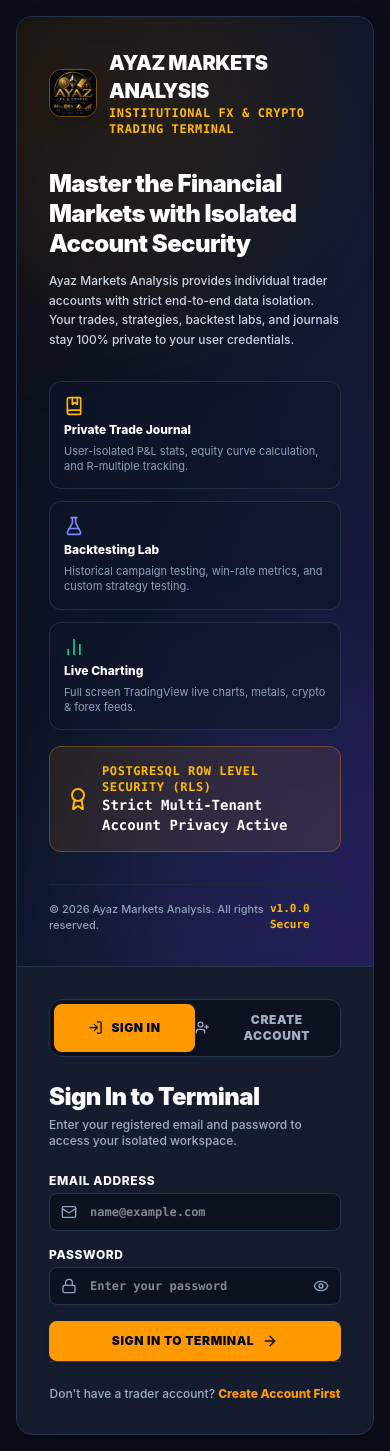
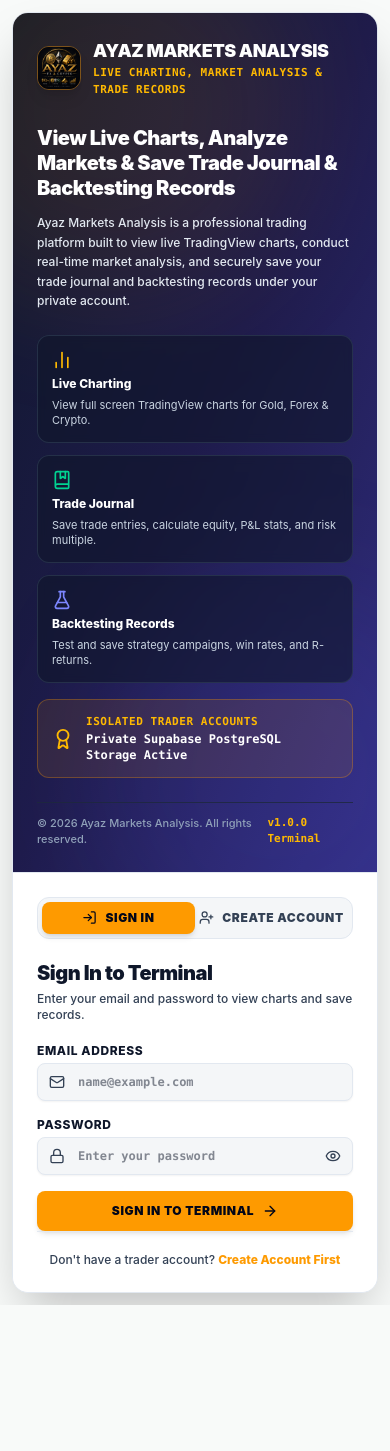
Before and after one commit to ayazshah12345/ayaz-trading-project, a React (Vite) app: page /login in a window 390 px wide. After the commit the page ends 1305 px from the top, so only its background shows below. Built offline with nearby package versions, Linux system fonts and the light colour scheme; no server answers.

Commit message:
Set Light Mode as default, update company description for chart/analyze/journal/backtesting, and enhance mobile responsiveness

```diff
--- a/src/components/backtesting/BacktestDetailView.tsx
+++ b/src/components/backtesting/BacktestDetailView.tsx
@@ -33,10 +33,11 @@
         <div className="flex items-center space-x-3">
           <button
             onClick={onBack}
-            className="p-2 bg-[var(--bg-subpanel)] hover:bg-[var(--bg-card-hover)] theme-text-secondary rounded-lg border border-[var(--border-color)] transition shadow-xs"
+            className="px-3.5 py-2 bg-amber-500 hover:bg-amber-600 text-slate-950 font-black text-xs rounded-lg shadow-md transition flex items-center space-x-1.5 cursor-pointer shrink-0"
             title="Back to All Campaigns"
           >
-            <ArrowLeft size={18} />
+            <ArrowLeft size={16} />
+            <span>Back to Campaigns</span>
           </button>
           <div>
             <div className="flex items-center space-x-2">
--- a/src/hooks/useTradingWorkspace.ts
+++ b/src/hooks/useTradingWorkspace.ts
@@ -57,7 +57,7 @@
   const [activityTimeline, setActivityTimeline] = useState<ActivityTimelineItem[]>([]);
   const [userSettings, setUserSettings] = useState<UserSettings>(mockUserSettings);
   const [accountSummary] = useState(mockAccountPerformance);
-  const [isDarkMode, setIsDarkMode] = useState(true);
+  const [isDarkMode, setIsDarkMode] = useState(false);
 
   // Instant initial auth check from localStorage on refresh
   const storedEmail = localStorage.getItem(AUTH_STORAGE_KEY_EMAIL);
--- a/src/pages/LoginPage.tsx
+++ b/src/pages/LoginPage.tsx
@@ -13,7 +13,8 @@
   BarChart2,
   Award,
   AlertCircle,
-  CheckCircle2
+  CheckCircle2,
+  LineChart
 } from 'lucide-react';
 import logoImg from '../assets/logo.jpg';
 import { supabase, isSupabaseConfigured } from '../lib/supabase';
@@ -80,7 +81,6 @@
             return;
           }
 
-          // Instant access to workspace with zero email confirmation prompts
           const userId = data.user?.id || `user-${Date.now()}`;
           const userEmail = data.user?.email || cleanEmail;
 
@@ -123,80 +123,80 @@
   };
 
   return (
-    <div className="min-h-screen bg-[var(--bg-main)] theme-text-primary flex items-center justify-center p-4 sm:p-6 font-sans">
-      <div className="w-full max-w-6xl rounded-2xl overflow-hidden shadow-2xl border border-[var(--border-color)] bg-[var(--bg-card)] grid grid-cols-1 lg:grid-cols-12 min-h-[680px]">
+    <div className="min-h-screen bg-[var(--bg-main)] theme-text-primary flex items-center justify-center p-3 sm:p-6 font-sans">
+      <div className="w-full max-w-6xl rounded-2xl overflow-hidden shadow-2xl border border-[var(--border-color)] bg-[var(--bg-card)] grid grid-cols-1 lg:grid-cols-12 min-h-[640px]">
 
-        {/* ================= LEFT SIDE: Trading & Company Info ================= */}
-        <div className="lg:col-span-7 bg-gradient-to-br from-[#070b14] via-[#0f172a] to-[#1e1b4b] p-8 lg:p-12 flex flex-col justify-between relative overflow-hidden text-white border-b lg:border-b-0 lg:border-r border-[var(--border-color)]">
+        {/* ================= LEFT SIDE: Company Overview & Description ================= */}
+        <div className="lg:col-span-7 bg-gradient-to-br from-[#0f172a] via-[#1e1b4b] to-[#312e81] p-6 sm:p-8 lg:p-12 flex flex-col justify-between relative overflow-hidden text-white border-b lg:border-b-0 lg:border-r border-[var(--border-color)]">
           <div className="absolute -top-24 -left-24 w-96 h-96 rounded-full bg-amber-500/10 blur-3xl pointer-events-none" />
           <div className="absolute -bottom-24 -right-24 w-96 h-96 rounded-full bg-indigo-500/10 blur-3xl pointer-events-none" />
 
-          {/* Top Logo & Header */}
-          <div className="relative z-10 space-y-6">
+          {/* Top Logo & Branding Header */}
+          <div className="relative z-10 space-y-5">
             <div className="flex items-center space-x-3">
               <img
                 src={logoImg}
                 alt="Ayaz Markets Logo"
-                className="w-12 h-12 rounded-xl border border-amber-500/40 shadow-lg object-cover"
+                className="w-11 h-11 sm:w-12 sm:h-12 rounded-xl border border-amber-500/40 shadow-lg object-cover"
               />
               <div>
-                <h1 className="text-xl font-black tracking-tight text-white uppercase font-sans">
+                <h1 className="text-lg sm:text-xl font-black tracking-tight text-white uppercase font-sans">
                   Ayaz Markets Analysis
                 </h1>
-                <p className="text-xs text-amber-400 font-extrabold tracking-wider uppercase font-mono-numeric">
-                  Institutional FX & Crypto Trading Terminal
+                <p className="text-[11px] text-amber-400 font-extrabold tracking-wider uppercase font-mono-numeric">
+                  Live Charting, Market Analysis & Trade Records
                 </p>
               </div>
             </div>
 
             <div className="space-y-3 pt-2">
-              <h2 className="text-2xl sm:text-3xl font-black leading-tight tracking-tight text-white">
-                Master the Financial Markets with Isolated Account Security
+              <h2 className="text-xl sm:text-2xl lg:text-3xl font-black leading-tight tracking-tight text-white">
+                View Live Charts, Analyze Markets & Save Trade Journal & Backtesting Records
               </h2>
-              <p className="text-xs sm:text-sm text-slate-300 font-medium leading-relaxed">
-                Ayaz Markets Analysis provides individual trader accounts with strict end-to-end data isolation. Your trades, strategies, backtest labs, and journals stay 100% private to your user credentials.
+              <p className="text-xs sm:text-sm text-slate-200 font-medium leading-relaxed">
+                Ayaz Markets Analysis is a professional trading platform built to view live TradingView charts, conduct real-time market analysis, and securely save your trade journal and backtesting records under your private account.
               </p>
             </div>
           </div>
 
-          {/* Middle Features Grid */}
-          <div className="relative z-10 my-8 space-y-4">
+          {/* Middle Core Platform Features Grid */}
+          <div className="relative z-10 my-6 space-y-4">
             <div className="grid grid-cols-1 sm:grid-cols-3 gap-3">
               <div className="p-3.5 rounded-xl bg-slate-900/60 border border-slate-700/60 space-y-1.5 backdrop-blur-xs">
-                <BookMarked className="text-amber-400" size={20} />
-                <h3 className="text-xs font-extrabold text-white">Private Trade Journal</h3>
-                <p className="text-[11px] text-slate-400 leading-snug">
-                  User-isolated P&L stats, equity curve calculation, and R-multiple tracking.
+                <BarChart2 className="text-amber-400" size={20} />
+                <h3 className="text-xs font-extrabold text-white">Live Charting</h3>
+                <p className="text-[11px] text-slate-300 leading-snug">
+                  View full screen TradingView charts for Gold, Forex & Crypto.
+                </p>
+              </div>
+
+              <div className="p-3.5 rounded-xl bg-slate-900/60 border border-slate-700/60 space-y-1.5 backdrop-blur-xs">
+                <BookMarked className="text-emerald-400" size={20} />
+                <h3 className="text-xs font-extrabold text-white">Trade Journal</h3>
+                <p className="text-[11px] text-slate-300 leading-snug">
+                  Save trade entries, calculate equity, P&L stats, and risk multiple.
                 </p>
               </div>
 
               <div className="p-3.5 rounded-xl bg-slate-900/60 border border-slate-700/60 space-y-1.5 backdrop-blur-xs">
                 <FlaskConical className="text-indigo-400" size={20} />
-                <h3 className="text-xs font-extrabold text-white">Backtesting Lab</h3>
-                <p className="text-[11px] text-slate-400 leading-snug">
-                  Historical campaign testing, win-rate metrics, and custom strategy testing.
-                </p>
-              </div>
-
-              <div className="p-3.5 rounded-xl bg-slate-900/60 border border-slate-700/60 space-y-1.5 backdrop-blur-xs">
-                <BarChart2 className="text-emerald-400" size={20} />
-                <h3 className="text-xs font-extrabold text-white">Live Charting</h3>
-                <p className="text-[11px] text-slate-400 leading-snug">
-                  Full screen TradingView live charts, metals, crypto & forex feeds.
+                <h3 className="text-xs font-extrabold text-white">Backtesting Records</h3>
+                <p className="text-[11px] text-slate-300 leading-snug">
+                  Test and save strategy campaigns, win rates, and R-returns.
                 </p>
               </div>
             </div>
 
             {/* Security Banner */}
-            <div className="p-4 rounded-xl bg-amber-500/10 border border-amber-500/30 flex items-center justify-between font-mono-numeric">
+            <div className="p-3.5 rounded-xl bg-amber-500/10 border border-amber-500/30 flex items-center justify-between font-mono-numeric">
               <div className="flex items-center space-x-3">
-                <Award className="text-amber-400 shrink-0" size={24} />
+                <Award className="text-amber-400 shrink-0" size={22} />
                 <div>
-                  <div className="text-xs font-black text-amber-400 uppercase tracking-wider">
-                    PostgreSQL Row Level Security (RLS)
+                  <div className="text-[11px] font-black text-amber-400 uppercase tracking-wider">
+                    Isolated Trader Accounts
                   </div>
-                  <div className="text-sm font-extrabold text-white">
-                    Strict Multi-Tenant Account Privacy Active
+                  <div className="text-xs sm:text-sm font-extrabold text-white">
+                    Private Supabase PostgreSQL Storage Active
                   </div>
                 </div>
               </div>
@@ -204,22 +204,22 @@
           </div>
 
           {/* Bottom Copyright */}
-          <div className="relative z-10 text-[11px] text-slate-400 font-medium flex items-center justify-between border-t border-slate-800 pt-4">
+          <div className="relative z-10 text-[11px] text-slate-400 font-medium flex items-center justify-between border-t border-slate-800/80 pt-3">
             <span>© {new Date().getFullYear()} Ayaz Markets Analysis. All rights reserved.</span>
-            <span className="text-amber-400 font-mono-numeric font-bold">v1.0.0 Secure</span>
+            <span className="text-amber-400 font-mono-numeric font-bold">v1.0.0 Terminal</span>
           </div>
         </div>
 
         {/* ================= RIGHT SIDE: Auth Form (Sign In / Sign Up) ================= */}
-        <div className="lg:col-span-5 p-8 lg:p-12 flex flex-col justify-between bg-[var(--bg-card)]">
-          <div className="space-y-6 my-auto">
+        <div className="lg:col-span-5 p-6 sm:p-8 lg:p-12 flex flex-col justify-between bg-[var(--bg-card)]">
+          <div className="space-y-5 my-auto">
 
             {/* Mode Switcher Tabs */}
             <div className="flex p-1 bg-[var(--bg-subpanel)] border border-[var(--border-color)] rounded-xl">
               <button
                 type="button"
                 onClick={() => { setMode('signin'); setErrorMessage(null); setSuccessMessage(null); }}
-                className={`flex-1 py-2 rounded-lg text-xs font-black uppercase tracking-wider flex items-center justify-center space-x-2 transition ${
+                className={`flex-1 py-2 rounded-lg text-xs font-black uppercase tracking-wider flex items-center justify-center space-x-2 transition cursor-pointer ${
                   mode === 'signin'
                     ? 'bg-amber-500 text-slate-950 shadow-md'
                     : 'theme-text-secondary hover:theme-text-primary'
@@ -232,7 +232,7 @@
               <button
                 type="button"
                 onClick={() => { setMode('signup'); setErrorMessage(null); setSuccessMessage(null); }}
-                className={`flex-1 py-2 rounded-lg text-xs font-black uppercase tracking-wider flex items-center justify-center space-x-2 transition ${
+                className={`flex-1 py-2 rounded-lg text-xs font-black uppercase tracking-wider flex items-center justify-center space-x-2 transition cursor-pointer ${
                   mode === 'signup'
                     ? 'bg-amber-500 text-slate-950 shadow-md'
                     : 'theme-text-secondary hover:theme-text-primary'
@@ -245,19 +245,19 @@
 
             {/* Header Text */}
             <div>
-              <h2 className="text-2xl font-black theme-text-primary tracking-tight">
+              <h2 className="text-xl sm:text-2xl font-black theme-text-primary tracking-tight">
                 {mode === 'signin' ? 'Sign In to Terminal' : 'Create Trader Account'}
               </h2>
               <p className="text-xs theme-text-secondary mt-1 font-medium">
                 {mode === 'signin'
-                  ? 'Enter your registered email and password to access your isolated workspace.'
-                  : 'Register first to create your personal isolated trading account.'}
+                  ? 'Enter your email and password to view charts and save records.'
+                  : 'Register first to create your private trading workspace.'}
               </p>
             </div>
 
             {/* Error Message Alert */}
             {errorMessage && (
-              <div className="p-3 rounded-lg bg-rose-500/10 border border-rose-500/30 text-rose-400 text-xs font-bold flex items-start space-x-2 leading-relaxed">
+              <div className="p-3 rounded-lg bg-rose-500/10 border border-rose-500/30 text-rose-600 dark:text-rose-400 text-xs font-bold flex items-start space-x-2 leading-relaxed">
                 <AlertCircle size={16} className="shrink-0 mt-0.5" />
                 <span>{errorMessage}</span>
               </div>
@@ -265,7 +265,7 @@
 
             {/* Success Message Alert */}
             {successMessage && (
-              <div className="p-3 rounded-lg bg-emerald-500/10 border border-emerald-500/30 text-emerald-400 text-xs font-bold flex items-start space-x-2 leading-relaxed">
+              <div className="p-3 rounded-lg bg-emerald-500/10 border border-emerald-500/30 text-emerald-600 dark:text-emerald-400 text-xs font-bold flex items-start space-x-2 leading-relaxed">
                 <CheckCircle2 size={16} className="shrink-0 mt-0.5" />
                 <span>{successMessage}</span>
               </div>
@@ -279,7 +279,7 @@
                   Email Address
                 </label>
                 <div className="relative">
-                  <div className="absolute inset-y-0 left-0 pl-3 flex items-center pointer-events-none text-slate-400">
+                  <div className="absolute inset-y-0 left-0 pl-3 flex items-center pointer-events-none theme-text-secondary">
                     <Mail size={16} />
                   </div>
                   <input
@@ -287,7 +287,7 @@
                     value={email}
                     onChange={e => setEmail(e.target.value)}
                     placeholder="name@example.com"
-                    className="w-full bg-[var(--bg-subpanel)] border border-[var(--border-color)] rounded-lg pl-10 pr-3 py-2.5 theme-text-primary font-mono-numeric font-bold outline-none focus:border-amber-500 transition text-xs"
+                    className="w-full bg-[var(--bg-subpanel)] border border-[var(--border-color)] rounded-lg pl-10 pr-3 py-2.5 theme-text-primary font-mono-numeric font-bold outline-none focus:border-amber-500 transition text-xs shadow-xs"
                     required
                   />
                 </div>
@@ -299,7 +299,7 @@
                   Password
                 </label>
                 <div className="relative">
-                  <div className="absolute inset-y-0 left-0 pl-3 flex items-center pointer-events-none text-slate-400">
+                  <div className="absolute inset-y-0 left-0 pl-3 flex items-center pointer-events-none theme-text-secondary">
                     <Lock size={16} />
                   </div>
                   <input
@@ -307,13 +307,13 @@
                     value={password}
                     onChange={e => setPassword(e.target.value)}
                     placeholder={mode === 'signup' ? 'Create password (min 6 characters)' : 'Enter your password'}
-                    className="w-full bg-[var(--bg-subpanel)] border border-[var(--border-color)] rounded-lg pl-10 pr-10 py-2.5 theme-text-primary font-mono-numeric font-bold outline-none focus:border-amber-500 transition text-xs"
+                    className="w-full bg-[var(--bg-subpanel)] border border-[var(--border-color)] rounded-lg pl-10 pr-10 py-2.5 theme-text-primary font-mono-numeric font-bold outline-none focus:border-amber-500 transition text-xs shadow-xs"
                     required
                   />
                   <button
                     type="button"
                     onClick={() => setShowPassword(!showPassword)}
-                    className="absolute inset-y-0 right-0 pr-3 flex items-center text-slate-400 hover:text-amber-500"
+                    className="absolute inset-y-0 right-0 pr-3 flex items-center theme-text-secondary hover:text-amber-500 cursor-pointer"
                   >
                     {showPassword ? <EyeOff size={16} /> : <Eye size={16} />}
                   </button>
@@ -327,7 +327,7 @@
                     Confirm Password
                   </label>
                   <div className="relative">
-                    <div className="absolute inset-y-0 left-0 pl-3 flex items-center pointer-events-none text-slate-400">
+                    <div className="absolute inset-y-0 left-0 pl-3 flex items-center pointer-events-none theme-text-secondary">
                       <Lock size={16} />
                     </div>
                     <input
@@ -335,7 +335,7 @@
                       value={confirmPassword}
                       onChange={e => setConfirmPassword(e.target.value)}
                       placeholder="Re-enter password to confirm"
-                      className={`w-full bg-[var(--bg-subpanel)] border rounded-lg pl-10 pr-10 py-2.5 theme-text-primary font-mono-numeric font-bold outline-none transition text-xs ${
+                      className={`w-full bg-[var(--bg-subpanel)] border rounded-lg pl-10 pr-10 py-2.5 theme-text-primary font-mono-numeric font-bold outline-none transition text-xs shadow-xs ${
                         confirmPassword && confirmPassword !== password
                           ? 'border-rose-500 focus:border-rose-500'
                           : 'border-[var(--border-color)] focus:border-amber-500'
@@ -370,7 +370,7 @@
           </div>
 
           {/* Footer toggle */}
-          <div className="pt-6 border-t border-[var(--border-color)] text-center text-xs theme-text-secondary font-medium">
+          <div className="pt-5 border-t border-[var(--border-color)] text-center text-xs theme-text-secondary font-medium">
             {mode === 'signin' ? (
               <>
                 Don't have a trader account?{' '}
```
